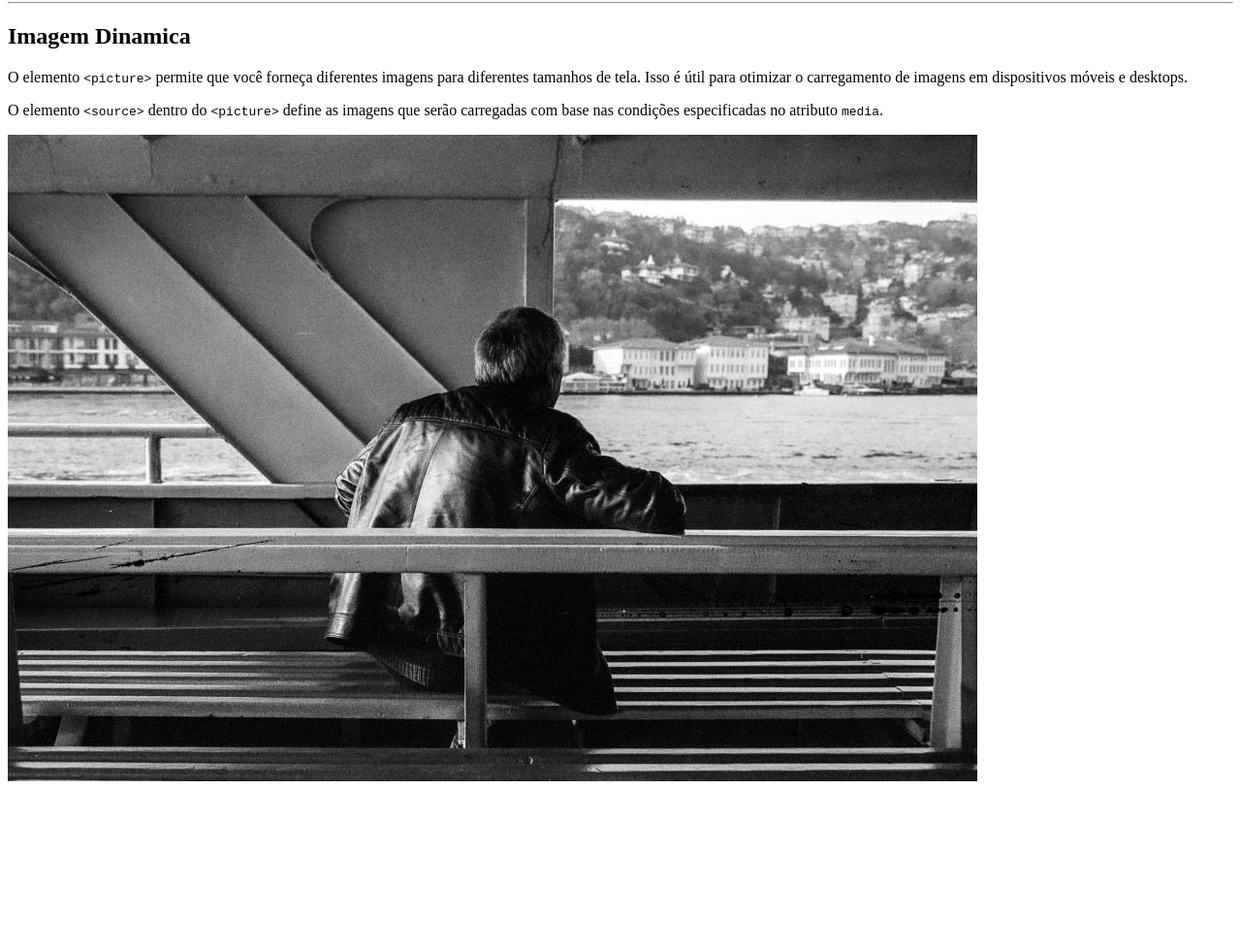
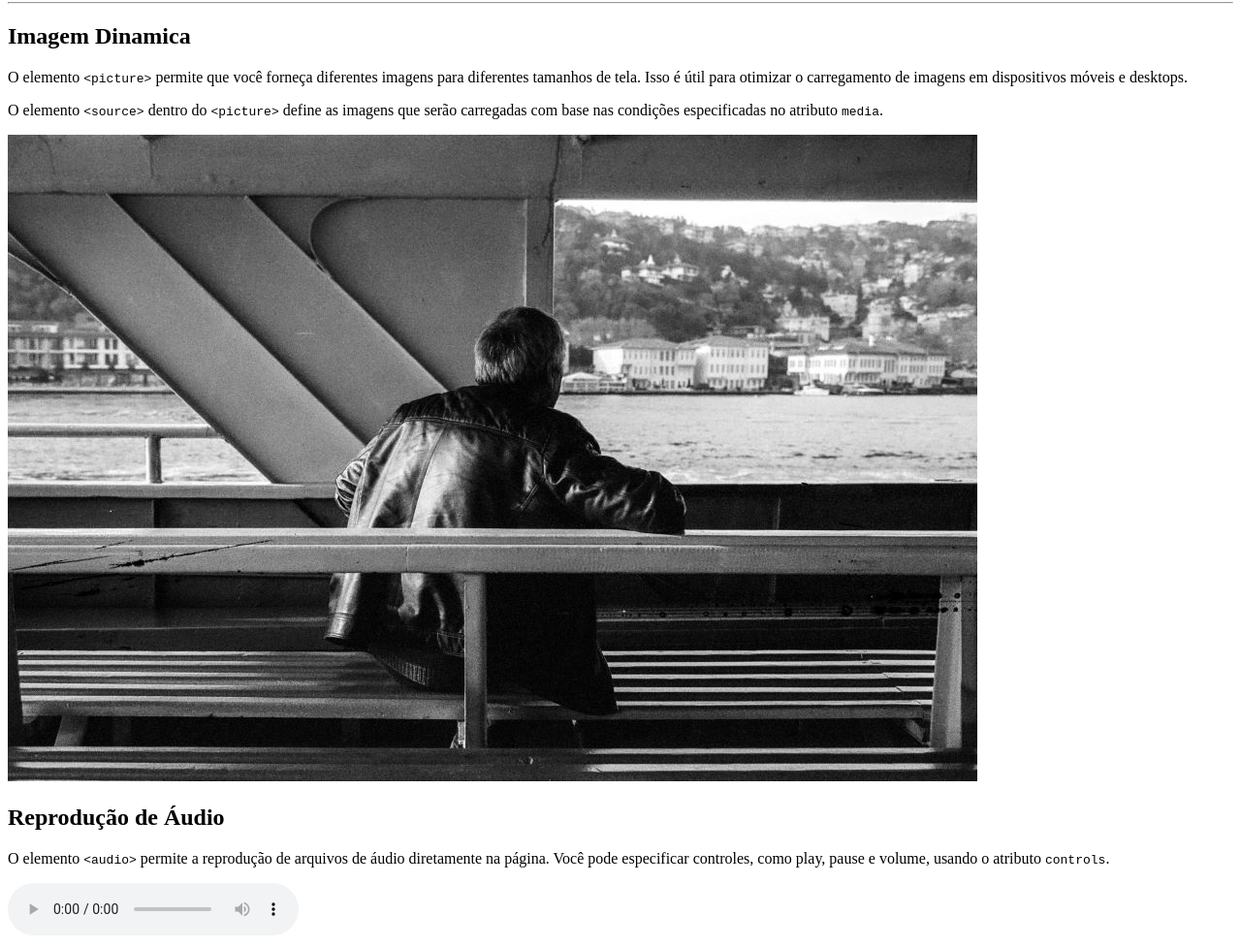
Before and after one commit to machadolucas0807/Aulas, a website: page HTML/6 - imagem dinamica, audio e video/index.html in a window 1280 px wide. Shown: the part 78-1055 px from the top of the page at 97% size. Before the commit the page ends 896 px from the top, so only its background shows below. Drawn offline with Linux system fonts and the light colour scheme.

Commit message:
insercao de audio

```diff
--- a/HTML/6 - imagem dinamica/index.html
+++ b/HTML/6 - imagem dinamica, audio e video/index.html
@@ -26,5 +26,13 @@
         <img src="Fotos/foto-g.jpg" alt="Imagem de teste">
         <!-- As imagens devem ser fornecidas em ordem crescente de tamanho, pois o navegador seleciona a primeira condição que atende ao critério especificado no atributo media. -->
     </picture>
+
+    <h2>Reprodução de Áudio</h2>
+    <p>
+        O elemento <code>&lt;audio&gt;</code> permite a reprodução de arquivos de áudio diretamente na página.
+        Você pode especificar controles, como play, pause e volume, usando o atributo <code>controls</code>.
+    </p>
+    <audio src="Audio/Moon Vision - Chris Haugen.mp3" controls></audio>
+
 </body>
 </html>
```
Also changed, not shown: HTML/6 - imagem dinamica, audio e video/Fotos/foto-g.jpg (renamed from HTML/6 - imagem dinamica/Fotos/foto-g.jpg), HTML/6 - imagem dinamica, audio e video/Fotos/foto-m.jpg (renamed from HTML/6 - imagem dinamica/Fotos/foto-m.jpg), HTML/6 - imagem dinamica, audio e video/Fotos/foto-p.jpg (renamed from HTML/6 - imagem dinamica/Fotos/foto-p.jpg), 1 other file.
